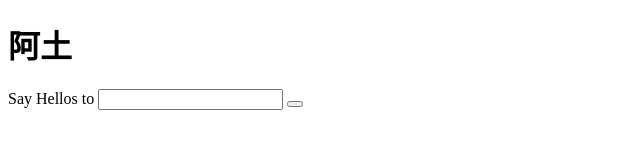
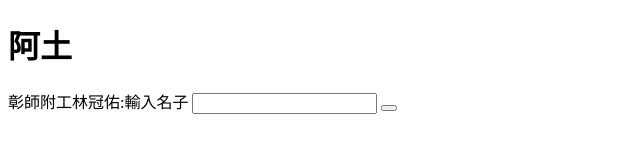
Before and after one commit to Eliot5566/Text.io, a plain HTML site: page index.html in a window 1280 px wide. Shown: the whole page, without its empty margins (0-640 px from the left). Drawn offline with Linux system fonts and the light colour scheme.

Commit message:
first commit

```diff
--- a/index.html
+++ b/index.html
@@ -8,7 +8,7 @@
   <h1 id="title">阿土</h1>
 
  <p>
-  Say Hellos to
+  彰師附工林冠佑:輸入名子
   <input id="name" type="text">
   <button onclick="sayHello()"></button>
  </p>
```
